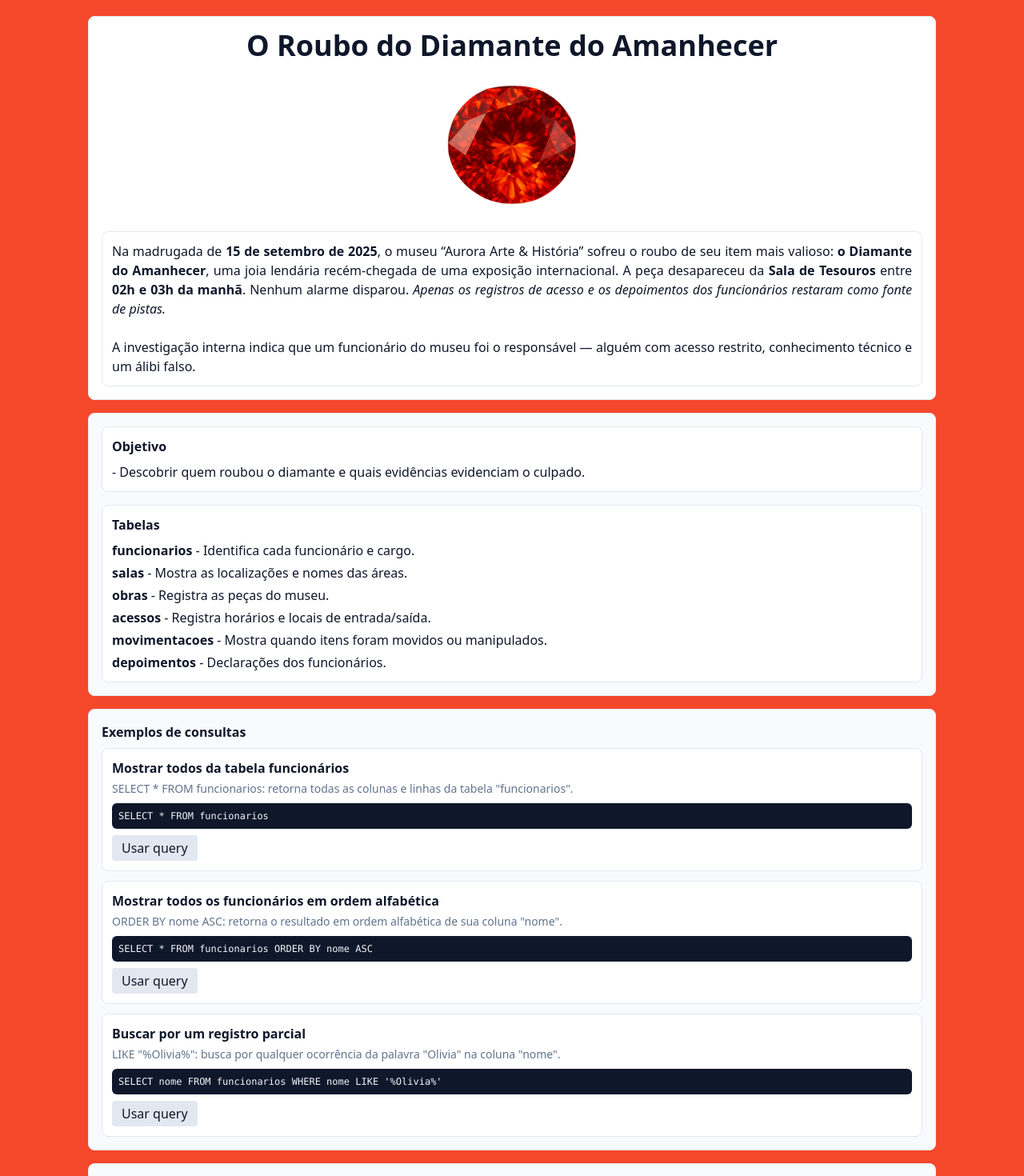
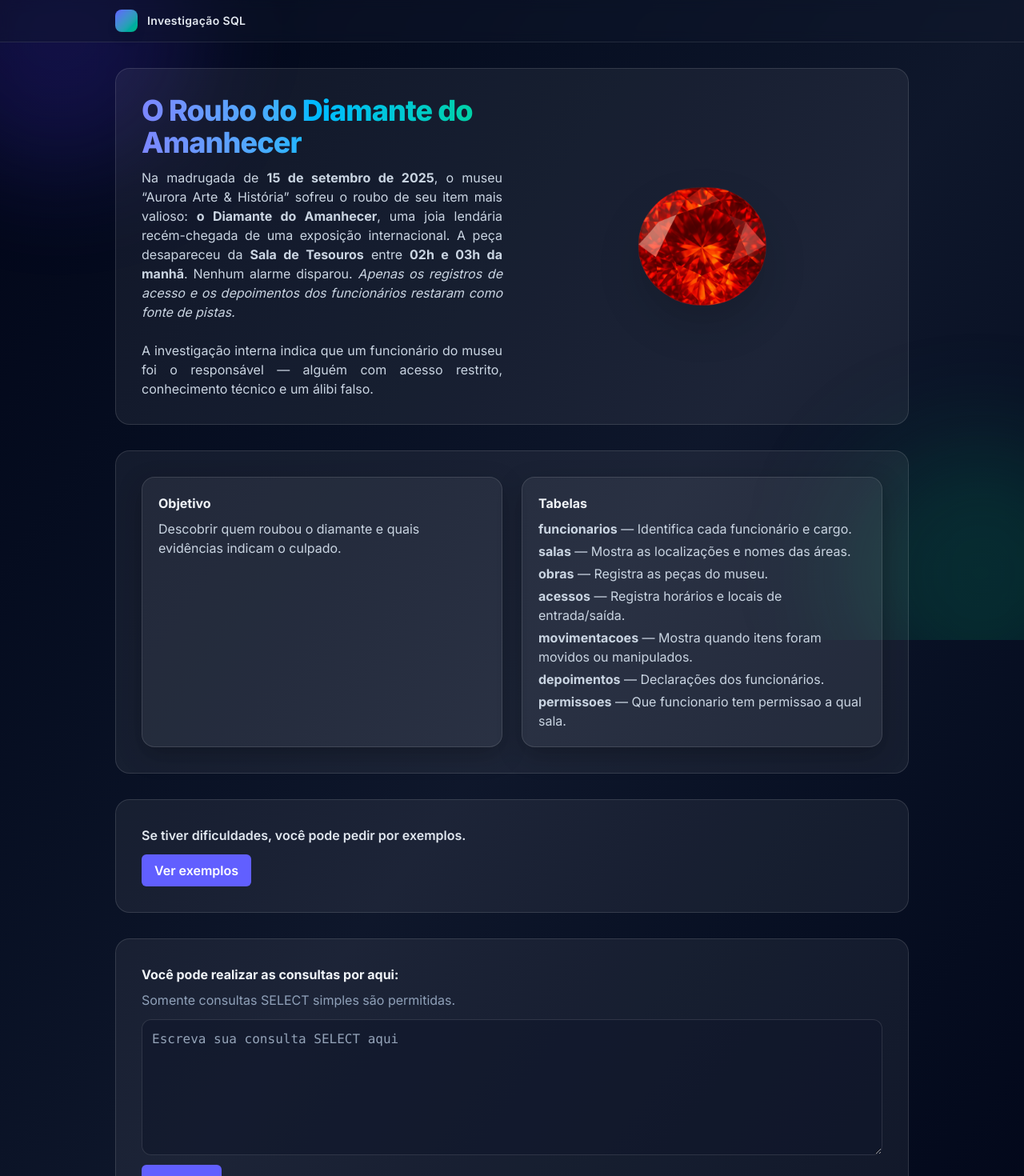
Before and after one commit to brunocssouza/Investigacao-SQL, a Next.js app: page / in a window 1280 px wide. Shown: the top 1470 px of the page at 80% size. Built offline with nearby package versions, Linux system fonts and the light colour scheme.

Commit message:
Todas as funcionalidades e enredo implementados

```diff
--- a/app/globals.css
+++ b/app/globals.css
@@ -7,3 +7,94 @@ textarea, button, input, select {
 button {
   cursor: pointer;
 }
+
+/* ===== Modern UI utilities and animations ===== */
+
+/* Keyframes */
+@keyframes fade-in {
+  from { opacity: 0; transform: translateY(4px); }
+  to { opacity: 1; transform: translateY(0); }
+}
+
+@keyframes fade-in-up {
+  from { opacity: 0; transform: translateY(12px); }
+  to { opacity: 1; transform: translateY(0); }
+}
+
+@keyframes float {
+  0%, 100% { transform: translateY(0); }
+  50% { transform: translateY(-6px); }
+}
+
+@keyframes shimmer {
+  0% { background-position: -200% 0; }
+  100% { background-position: 200% 0; }
+}
+
+@keyframes blob {
+  0%, 100% { transform: translate(0, 0) scale(1); }
+  33% { transform: translate(10px, -20px) scale(1.05); }
+  66% { transform: translate(-10px, 10px) scale(0.98); }
+}
+
+/* Animation helpers */
+.animate-fade-in { animation: fade-in .6s ease-out both; }
+.animate-fade-in-up { animation: fade-in-up .7s cubic-bezier(0.22, 1, 0.36, 1) both; }
+.animate-float { animation: float 6s ease-in-out infinite; }
+.animate-shimmer {
+  background-image: linear-gradient(90deg, rgba(255,255,255,0) 0%, rgba(255,255,255,.15) 50%, rgba(255,255,255,0) 100%);
+  background-size: 200% 100%;
+  animation: shimmer 2s linear infinite;
+}
+.delay-100 { animation-delay: .1s; }
+.delay-200 { animation-delay: .2s; }
+.delay-300 { animation-delay: .3s; }
+
+/* Glassmorphism helpers */
+.glass-card {
+  background: rgba(255, 255, 255, 0.06);
+  border: 1px solid rgba(255, 255, 255, 0.12);
+  border-radius: 16px;
+  box-shadow: 0 10px 30px rgba(0, 0, 0, .25);
+}
+
+.glass-section {
+  background: rgba(255, 255, 255, 0.06);
+  border: 1px solid rgba(255, 255, 255, 0.12);
+  border-radius: 18px;
+  -webkit-backdrop-filter: blur(10px);
+  backdrop-filter: blur(10px);
+}
+
+/* Buttons */
+.btn {
+  position: relative;
+  display: inline-flex;
+  align-items: center;
+  justify-content: center;
+  gap: .5rem;
+  border-radius: .75rem;
+  font-weight: 600;
+  transition: transform .15s ease, box-shadow .2s ease, background .2s ease;
+}
+.btn:active { transform: translateY(1px) scale(.98); }
+
+.btn-primary {
+  color: #fff;
+  background: linear-gradient(135deg, #2563eb, #7c3aed);
+  box-shadow: 0 10px 20px rgba(37, 99, 235, .25);
+}
+.btn-primary:hover { box-shadow: 0 16px 32px rgba(124, 58, 237, .25); }
+
+.btn-secondary { color: #0f172a; background: #e2e8f0; }
+.btn-secondary:hover { background: #cbd5e1; }
+
+/* Inputs */
+.input-control {
+  border: 1px solid rgba(255, 255, 255, 0.12);
+  background: rgba(15, 23, 42, 0.6);
+  color: #e2e8f0;
+  border-radius: .75rem;
+}
+.input-control::placeholder { color: #94a3b8; }
+.input-control:focus { outline: 2px solid rgba(59, 130, 246, .6); outline-offset: 0; }
--- a/app/layout.tsx
+++ b/app/layout.tsx
@@ -1,10 +1,13 @@
 import type React from 'react';
 import './globals.css';
+import { Inter } from 'next/font/google';
 
 export const metadata = {
   title: 'Museu Mistério - Consultas',
   description: 'Interface somente-SELECT via Prisma',
 };
+
+const inter = Inter({ subsets: ['latin'] });
 
 export default function RootLayout({
   children,
@@ -13,11 +16,30 @@ export default function RootLayout({
 }) {
   return (
     <html lang="pt-BR">
-      <body style={{ fontFamily: 'system-ui, -apple-system, Segoe UI, Roboto, Arial, sans-serif', margin: 0, background: '#F5472A', color: '#0f172a' }}>
-        <main style={{ maxWidth: 1100, margin: '0 auto', padding: 20 }}>{children}</main>
-        <footer style={{ borderTop: '1px solid #e5e7eb', marginTop: 24, background: '#f8fafc' }}>
-          <div style={{ maxWidth: 1100, margin: '0 auto', padding: '12px 20px', color: '#475569'  }}>
-            Caso encontre dificuldades, você pode pedir auxilio para um dos orientadores.
+      <body className={`${inter.className} min-h-screen bg-linear-to-br from-slate-950 via-slate-900 to-slate-950 text-slate-100 antialiased`}>
+        {/* Ambient decorative blobs */}
+        <div className="pointer-events-none fixed inset-0 -z-10 overflow-hidden">
+          <div className="absolute -top-24 -left-24 h-80 w-80 rounded-full bg-indigo-600/20 blur-3xl animate-[blob_16s_ease-in-out_infinite]"></div>
+          <div className="absolute -bottom-24 -right-24 h-80 w-80 rounded-full bg-emerald-600/20 blur-3xl animate-[blob_18s_ease-in-out_infinite]"></div>
+        </div>
+
+        {/* Header */}
+        <header className="sticky top-0 z-20 border-b border-white/10 bg-slate-900/60 backdrop-blur supports-backdrop-filter:bg-slate-900/40">
+          <div className="mx-auto flex max-w-5xl items-center justify-between px-4 py-3">
+            <div className="flex items-center gap-3">
+              <div className="h-7 w-7 rounded-lg bg-linear-to-br from-indigo-500 to-emerald-500 shadow-lg animate-float"></div>
+              <span className="text-sm font-semibold tracking-wide text-slate-200">Investigação SQL</span>
+            </div>
+          </div>
+        </header>
+
+        <main className="mx-auto max-w-5xl px-4 py-8">
+          {children}
+        </main>
+
+        <footer className="mt-6 border-t border-white/10 bg-slate-900/60 backdrop-blur supports-backdrop-filter:bg-slate-900/40">
+          <div className="mx-auto max-w-5xl px-4 py-3 text-slate-300">
+            Caso encontre dificuldades, você pode pedir auxílio para um dos orientadores.
           </div>
         </footer>
       </body>
--- a/app/page.tsx
+++ b/app/page.tsx
@@ -9,6 +9,7 @@ export default function Page() {
   const [rows, setRows] = useState<Row[] | null>(null);
   const [error, setError] = useState<string | null>(null);
   const [loading, setLoading] = useState(false);
+  const [dicas, setDicas] = useState(false);
 
   const columns = useMemo(() => {
     if (!rows || rows.length === 0) return [] as string[];
@@ -29,8 +30,13 @@ export default function Page() {
       hint: 'ORDER BY nome ASC: retorna o resultado em ordem alfabética de sua coluna "nome".',
     },
     {
+      title: 'Buscar por um registro específico',
+      sql: "SELECT * FROM funcionarios WHERE nome = 'Otávio Silva'",
+      hint: 'WHERE nome = "Otávio Silva": filtra os resultados para mostrar apenas o funcionário com esse nome.',
+    },
+    {
       title: 'Buscar por um registro parcial',
-      sql: "SELECT nome FROM funcionarios WHERE nome LIKE '%Olivia%'",
+      sql: "SELECT * FROM funcionarios WHERE nome LIKE '%Silva%'",
       hint: 'LIKE "%Olivia%": busca por qualquer ocorrência da palavra "Olivia" na coluna "nome".',
     },
   ];
@@ -56,91 +62,136 @@ export default function Page() {
   }
 
   function guessCulprit(inputValue: string) {
-    if (inputValue.trim().toLowerCase() === 'júlio barreto') {
-      alert('Correto! Júlio Barreto é o culpado pelo roubo do Diamante do Amanhecer.');
+    if (inputValue.trim().toLowerCase() === 'alexandre torres') {
+      alert('Correto! Este é o culpado pelo roubo do Diamante do Amanhecer.');
     } else {
       alert('Incorreto. Tente novamente.');
     }
   }
 
   return (
-    <div className="space-y-6">
-      <div className="mb-4 p-4  rounded-lg border border-slate-200 bg-white">
-        <h1 className="text-center font-bold text-4xl mb-2">O Roubo do Diamante do Amanhecer</h1>
-        <div className="flex justify-center">
-          <img src="./diamante.png" alt="" className="max-h-48" />
-        </div>
-        <p className="bg-white border border-slate-200 rounded-lg p-3 text-justify mt-3">
+    <div className="space-y-8 animate-fade-in">
+      {/* Hero */}
+      <section className="glass-section p-6 md:p-8 animate-fade-in-up">
+        <div className="grid items-center gap-6 md:grid-cols-2">
+          <div>
+            <h1 className="mb-3 bg-linear-to-r from-indigo-400 via-sky-400 to-emerald-400 bg-clip-text text-center text-4xl font-extrabold tracking-tight text-transparent md:text-left">
+              O Roubo do Diamante do Amanhecer
+            </h1>
+            <p className="text-justify text-slate-300">
               Na madrugada de <strong>15 de setembro de 2025</strong>, o museu “Aurora Arte & História” sofreu o roubo de seu item mais valioso: <strong>o Diamante do Amanhecer</strong>, uma joia lendária recém-chegada de uma exposição internacional. A peça desapareceu da <strong>Sala de Tesouros</strong> entre <strong>02h e 03h da manhã</strong>.
-          Nenhum alarme disparou. <i>Apenas os registros de acesso e os depoimentos dos funcionários restaram como fonte de pistas.</i><br /><br />
+              Nenhum alarme disparou. <i>Apenas os registros de acesso e os depoimentos dos funcionários restaram como fonte de pistas.</i>
+              <br />
+              <br />
               A investigação interna indica que um funcionário do museu foi o responsável — alguém com acesso restrito, conhecimento técnico e um álibi falso.
             </p>
           </div>
+          <div className="flex items-center justify-center">
+            <img src="./diamante.png" alt="Diamante do Amanhecer" className="max-h-48 drop-shadow-2xl animate-float" />
+          </div>
+        </div>
+      </section>
 
-      <div className="mb-4 p-4 rounded-lg border border-slate-200 space-y-4 bg-[#f8fafc]">
-        <div className="bg-white border border-slate-200 rounded-lg p-3">
-          <h2 className="font-bold mb-2">Objetivo</h2>
-          <ul>
-            <li>- Descobrir quem roubou o diamante e quais evidências evidenciam o culpado.</li>
+      {/* Objetivo e Tabelas */}
+      <section className="glass-section p-6 md:p-8 space-y-6">
+        <div className="grid gap-6 md:grid-cols-2">
+          <div className="glass-card p-4 md:p-5 transition-all duration-300 hover:-translate-y-1 hover:shadow-xl">
+            <h2 className="mb-2 font-bold text-slate-100">Objetivo</h2>
+            <ul className="text-slate-300">
+              <li>Descobrir quem roubou o diamante e quais evidências indicam o culpado.</li>
             </ul>
           </div>
-
-        <div className="bg-white border border-slate-200 rounded-lg p-3">
-          <h2 className="font-bold mb-2">Tabelas</h2>
-          <ul className="space-y-1">
-            <li><strong>funcionarios</strong> - Identifica cada funcionário e cargo.</li>
-            <li><strong>salas</strong> - Mostra as localizações e nomes das áreas.</li>
-            <li><strong>obras</strong> - Registra as peças do museu.</li>
-            <li><strong>acessos</strong> - Registra horários e locais de entrada/saída.</li>
-            <li><strong>movimentacoes</strong> - Mostra quando itens foram movidos ou manipulados.</li>
-            <li><strong>depoimentos</strong> - Declarações dos funcionários.</li>
+          <div className="glass-card p-4 md:p-5 transition-all duration-300 hover:-translate-y-1 hover:shadow-xl">
+            <h2 className="mb-2 font-bold text-slate-100">Tabelas</h2>
+            <ul className="space-y-1 text-slate-300">
+              <li><strong>funcionarios</strong> — Identifica cada funcionário e cargo.</li>
+              <li><strong>salas</strong> — Mostra as localizações e nomes das áreas.</li>
+              <li><strong>obras</strong> — Registra as peças do museu.</li>
+              <li><strong>acessos</strong> — Registra horários e locais de entrada/saída.</li>
+              <li><strong>movimentacoes</strong> — Mostra quando itens foram movidos ou manipulados.</li>
+              <li><strong>depoimentos</strong> — Declarações dos funcionários.</li>
+              <li><strong>permissoes</strong> — Que funcionario tem permissao a qual sala.</li>
             </ul>
           </div>
         </div>
+      </section>
 
-      <div className="mb-4 p-4  rounded-lg border border-slate-200 bg-[#f8fafc]">
-        <p className="font-bold mb-2">Exemplos de consultas</p>
-        <div className="flex flex-col gap-3">
+      {/* Exemplos de consultas */}
+      <section className="glass-section p-6 md:p-8">
+        <p className=" font-semibold text-slate-200">Se tiver dificuldades, você pode pedir por exemplos.</p>
+        <button
+          onClick={() => setDicas(true)}
+          className="group relative inline-flex items-center justify-center overflow-hidden rounded-md bg-indigo-500 px-2 py-2 font-semibold text-white transition-all duration-500 hover:pr-8 mt-3 disabled:opacity-50"
+        >
+          <span className="transition-all duration-500 group-hover:pr-6 px-2">Ver exemplos</span>
+          <span className="absolute opacity-0 right-4 text-2xl transition-all duration-500 group-hover:opacity-100 group-hover:right-2">&raquo;</span>
+        </button>
+
+        {dicas && (
+          <div className="mt-8 space-y-4">
+            <p className="mb-3 font-semibold text-slate-200">Exemplos de consultas</p>
             {examples.map((ex, i) => (
-            <div key={i} className="bg-white border border-slate-200 rounded-lg p-3">
-              <div className="font-semibold mb-1">{ex.title}</div>
-              {ex.hint && <div className="text-slate-500 text-sm mb-2">{ex.hint}</div>}
-              <pre className="bg-slate-900 text-slate-100 rounded-md p-2 text-xs overflow-x-auto">{ex.sql}</pre>
+              <div key={i} className="grid gap-2 md:grid-cols-2 glass-card p-4 transition-all duration-300 hover:-translate-y-1 hover:shadow-xl">
+                <div className="mb-1 font-semibold text-slate-100">{ex.title}</div>
+                {ex.hint && <div className="mb-2 text-sm text-slate-400">{ex.hint}</div>}
+                <pre className="overflow-x-auto rounded-md bg-slate-900 p-3 text-xs text-slate-100">{ex.sql}</pre>
                 <button
                   onClick={() => setQuery(ex.sql)}
                   disabled={loading}
-                className="mt-2 px-3 py-1 bg-slate-200 hover:bg-slate-300 rounded disabled:opacity-50"
+                  className="group relative inline-flex items-center justify-center overflow-hidden rounded-md bg-indigo-500 px-2 py-2 font-semibold text-white transition-all duration-500 hover:pr-8  disabled:opacity-50"
                 >
-                Usar query
+                  <span className="transition-all duration-500 group-hover:pr-6">Usar query</span>
+                  <span className="absolute opacity-0 right-4 text-2xl transition-all duration-500 group-hover:opacity-100 group-hover:right-2">&raquo;</span>
                 </button>
               </div>
             ))}
           </div>
-      </div>
+        )}
+      </section>
 
-
-      <div className="mb-4 p-4  rounded-lg border border-slate-200 bg-[#f8fafc] flex flex-col">
-        <h2 className="font-bold mb-2">Você pode realizar as consultas por aqui:</h2>
-        <p className="text-slate-600 mb-2">Somente consultas SELECT simples são permitidas.</p>
+      {/* Console de consultas */}
+      <section className="glass-section flex flex-col p-6 md:p-8">
+        <h2 className="mb-2 font-bold text-slate-100">Você pode realizar as consultas por aqui:</h2>
+        <p className="mb-3 text-slate-400">Somente consultas SELECT simples são permitidas.</p>
         <textarea
           value={query}
           onChange={(e) => setQuery(e.target.value)}
           rows={6}
           placeholder="Escreva sua consulta SELECT aqui"
-          className="w-full font-mono border border-slate-300 rounded-lg p-2 focus:ring-2 focus:ring-blue-400 mb-2"
+          className="input-control mb-3 w-full font-mono p-3"
         />
         <button
           onClick={run}
           disabled={loading}
-          className="px-4 py-2 bg-blue-600 text-white rounded hover:bg-blue-700 disabled:opacity-50 mb-8"
+          className="group relative inline-flex items-center justify-center overflow-hidden rounded-md bg-indigo-500 px-4 py-2 font-semibold text-white transition-all duration-500 hover:pr-8 mb-8 w-fit disabled:opacity-60"
         >
-          {loading ? 'Executando...' : 'Executar'}
+          {loading ? (
+            <>
+              <svg
+                className="h-4 w-4 animate-spin mr-2"
+                viewBox="0 0 24 24"
+                fill="none"
+                xmlns="http://www.w3.org/2000/svg"
+                aria-hidden
+              >
+                <circle className="opacity-20" cx="12" cy="12" r="10" stroke="currentColor" strokeWidth="4" />
+                <path className="opacity-90" d="M4 12a8 8 0 018-8" stroke="currentColor" strokeWidth="4" strokeLinecap="round" />
+              </svg>
+              Executando...
+            </>
+          ) : (
+            <>
+              <span className="transition-all duration-500 group-hover:pr-6">Executar</span>
+              <span className="absolute opacity-0 right-4 text-xl transition-all duration-500 group-hover:opacity-100 group-hover:right-2">&raquo;</span>
+            </>
+          )}
         </button>
 
-        <p className="font-bold mb-2">Quem é o culpado?</p>
+
+        <p className="mb-2 font-bold text-slate-100">Quem é o culpado?</p>
         <input
           placeholder="Digite aqui o nome completo do culpado."
-          className="w-full font-mono border border-slate-300 rounded-lg p-2 focus:ring-2 focus:ring-blue-400 mb-2"
+          className="input-control mb-2 w-full p-3 font-mono"
           onKeyDown={(e) => e.key === 'Enter' && guessCulprit((e.target as HTMLInputElement).value)}
         />
         <button
@@ -148,32 +199,37 @@ export default function Page() {
             const input = document.querySelector('input') as HTMLInputElement;
             if (input) guessCulprit(input.value);
           }}
-          className="px-4 py-2 bg-green-600 text-white rounded hover:bg-green-700"
+          className="group relative inline-flex items-center justify-center overflow-hidden rounded-md bg-gray-600 px-4 py-2 font-semibold text-white transition-all duration-500 hover:pr-8 w-fit"
         >
-          Verificar Culpado
+          <span className="transition-all duration-500 group-hover:pr-6">Verificar Culpado</span>
+          <span className="absolute opacity-0 right-4 text-xl transition-all duration-500 group-hover:opacity-100 group-hover:right-2">&raquo;</span>
         </button>
-        {error && <div className="mt-3 text-red-600">{error}</div>}
-      </div>
 
+        {error && <div className="mt-3 text-red-400" aria-live="polite">{error}</div>}
+      </section>
+
+      {/* Resultado */}
       {rows && (
-        <div className="mb-4 p-4  rounded-lg border border-slate-200 bg-[#f8fafc] flex flex-col">
+        <section className="glass-section p-4 md:p-6 animate-fade-in-up">
           {rows.length === 0 ? (
-            <div>Nenhum resultado.</div>
+            <div className="text-slate-300">Nenhum resultado.</div>
           ) : (
-            <table className="border-collapse w-full bg-white border border-slate-200 rounded-lg">
-              <caption className="font-bold mb-2">Resultado da Consulta</caption>
-              <thead>
+            <div className="overflow-hidden rounded-xl">
+              <div className="max-h-[500px] overflow-auto">
+                <table className="w-full border-collapse text-sm text-slate-200">
+                  <caption className="mb-2 p-2 text-left text-base font-semibold text-slate-100">Resultado da Consulta</caption>
+                  <thead className="sticky top-0 bg-slate-800/80 backdrop-blur">
                     <tr>
                       {columns.map((c) => (
-                    <th key={c} className="text-left border-b border-slate-300 p-2 bg-slate-100">{c}</th>
+                        <th key={c} className="border-b border-white/10 p-2 text-left font-semibold text-slate-200">{c}</th>
                       ))}
                     </tr>
                   </thead>
                   <tbody>
                     {rows.map((r, idx) => (
-                  <tr key={idx}>
+                      <tr key={idx} className="odd:bg-white/5">
                         {columns.map((c) => (
-                      <td key={c} className="border-b border-slate-200 p-2 align-top">
+                          <td key={c} className="border-b border-white/10 p-2 align-top">
                             {formatCell(r[c])}
                           </td>
                         ))}
@@ -181,8 +237,10 @@ export default function Page() {
                     ))}
                   </tbody>
                 </table>
+              </div>
+            </div>
           )}
-        </div>
+        </section>
       )}
     </div>
   );
```
Also changed, not shown: 2 other files (tests, documents, lock files or other folders). Lines whose indentation alone changed are shown as unchanged.
